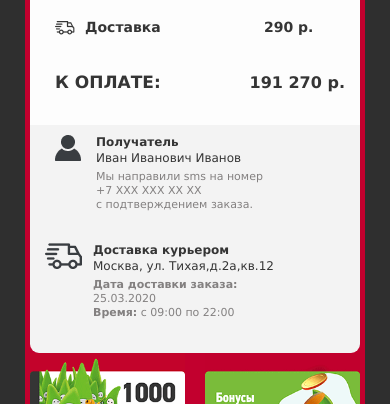
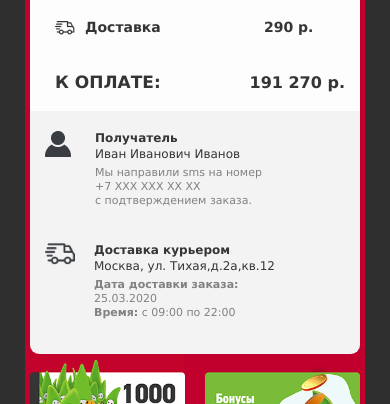
Before and after one commit to h0lloway/testmaileldorado, a plain HTML site: page index.html in a window 390 px wide. Shown: the part 688-1092 px from the top of the page. Drawn offline with Linux system fonts and the light colour scheme.

Commit message:
work updated (mobile)

```diff
--- a/index.html
+++ b/index.html
@@ -80,10 +80,6 @@
         width: 155px;
       }
 
-      .order-cards-img {
-        padding-left: 10px;
-      }
-
       .product__item a {
         text-decoration: none;
       }
@@ -105,8 +101,8 @@
       }
 
       .mobile-padding {
-        padding-top: 0px !important;
-        padding-bottom: 31px !important;
+        padding-top: 10px !important;
+        padding-bottom: 32px !important;
 
         border-bottom-left-radius: 9px !important;
         border-bottom-right-radius: 9px !important;
@@ -130,7 +126,7 @@
       }
 
       .bottom-card-padding {
-        padding-top: 29px !important;
+        padding-top: 33px !important;
       }
 
       .title-table-td span {
@@ -148,6 +144,26 @@
 
       .padding-38 p {
         line-height: 25px !important;
+      }
+
+      .delivery-logo {
+        width: 30px !important;
+      }
+
+      .person-logo {
+        width: 35px !important;
+      }
+
+      .order-cards {
+        padding-left: 19px !important;
+      }
+
+      .order-cards-first {
+        padding-left: 9px !important;
+      }
+
+      .last-product-td {
+        padding-bottom: 20px !important;
       }
     }
   </style>
@@ -502,7 +518,7 @@
                           </td>
                         </tr>
                         <tr>
-                          <td class="product__content-td"
+                          <td class="product__content-td last-product-td"
                             style="border-collapse:collapse; padding-bottom:15px; padding-top:12px; font-size:12px; line-height:17px">
                             <table class="table-510" cellpadding="0" cellspacing="0" width="510" align="center"
                               style="border-collapse:collapse; mso-table-lspace:0; mso-table-rspace:0">
@@ -547,7 +563,7 @@
                                   <img src="person.png" alt="Лого получатель"
                                     style="-ms-interpolation-mode:bicubic; border:none; display:block; margin:0; outline:none; padding:0; text-decoration:none; max-width:100%">
                                 </td>
-                                <td width="188" class="order-cards" style="border-collapse:collapse">
+                                <td width="188" class="order-cards order-cards-first" style="border-collapse:collapse">
                                   <table class="order-cards-col" cellpadding="0" cellspacing="0"
                                     style="border-collapse:collapse; mso-table-lspace:0; mso-table-rspace:0">
                                     <tr>
@@ -586,7 +602,7 @@
                             <table cellpadding="0" cellspacing="0"
                               style="border-collapse:collapse; mso-table-lspace:0; mso-table-rspace:0">
                               <tr>
-                                <td width="48" style="border-collapse:collapse; vertical-align:top" valign="top">
+                                <td class="delivery-logo" width="48" style="border-collapse:collapse; vertical-align:top" valign="top">
                                   <img src="delivery-big.png" alt="Лого доставки"
                                     style="-ms-interpolation-mode:bicubic; border:none; display:block; margin:0; outline:none; padding:0; text-decoration:none; max-width:100%">
                                 </td>
```
